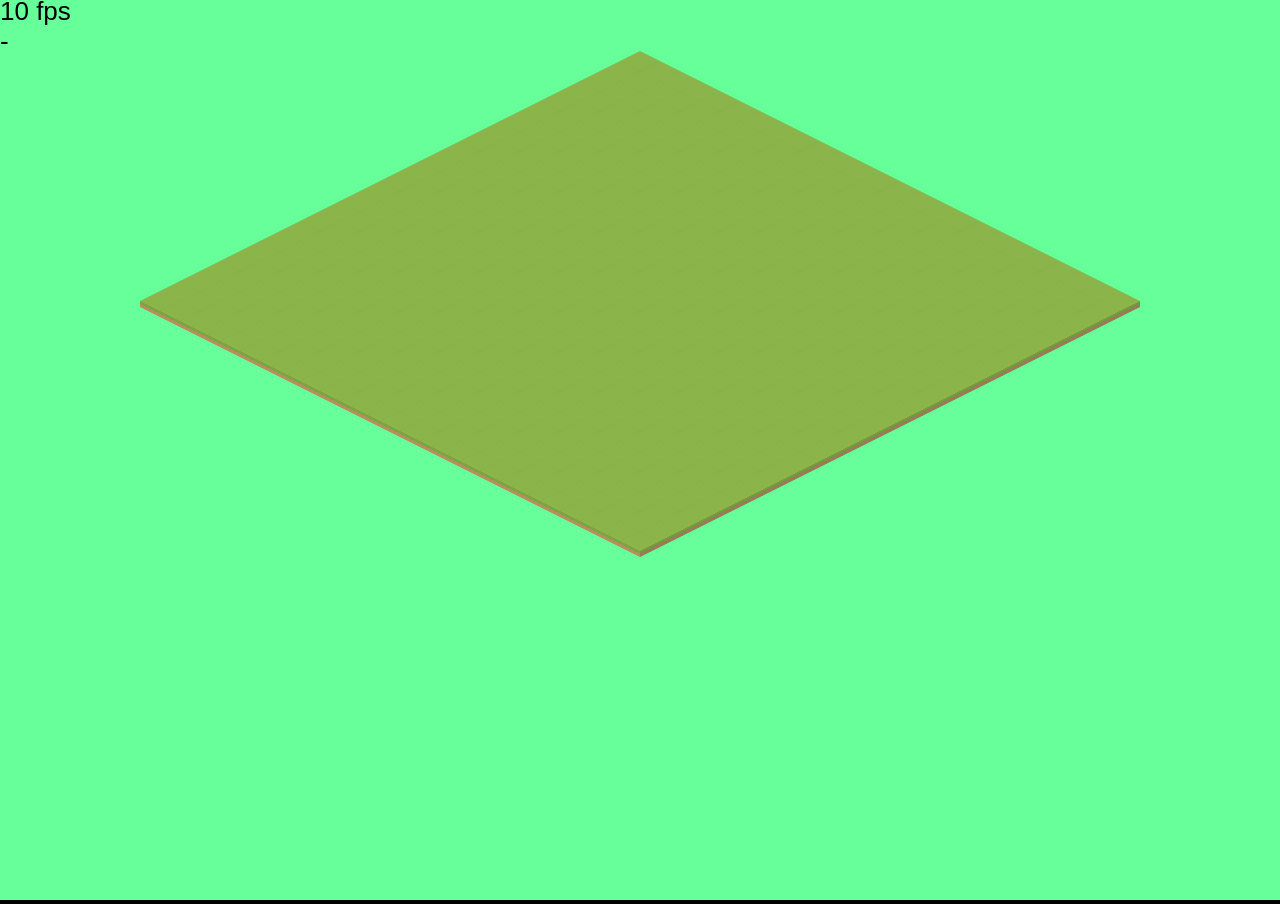
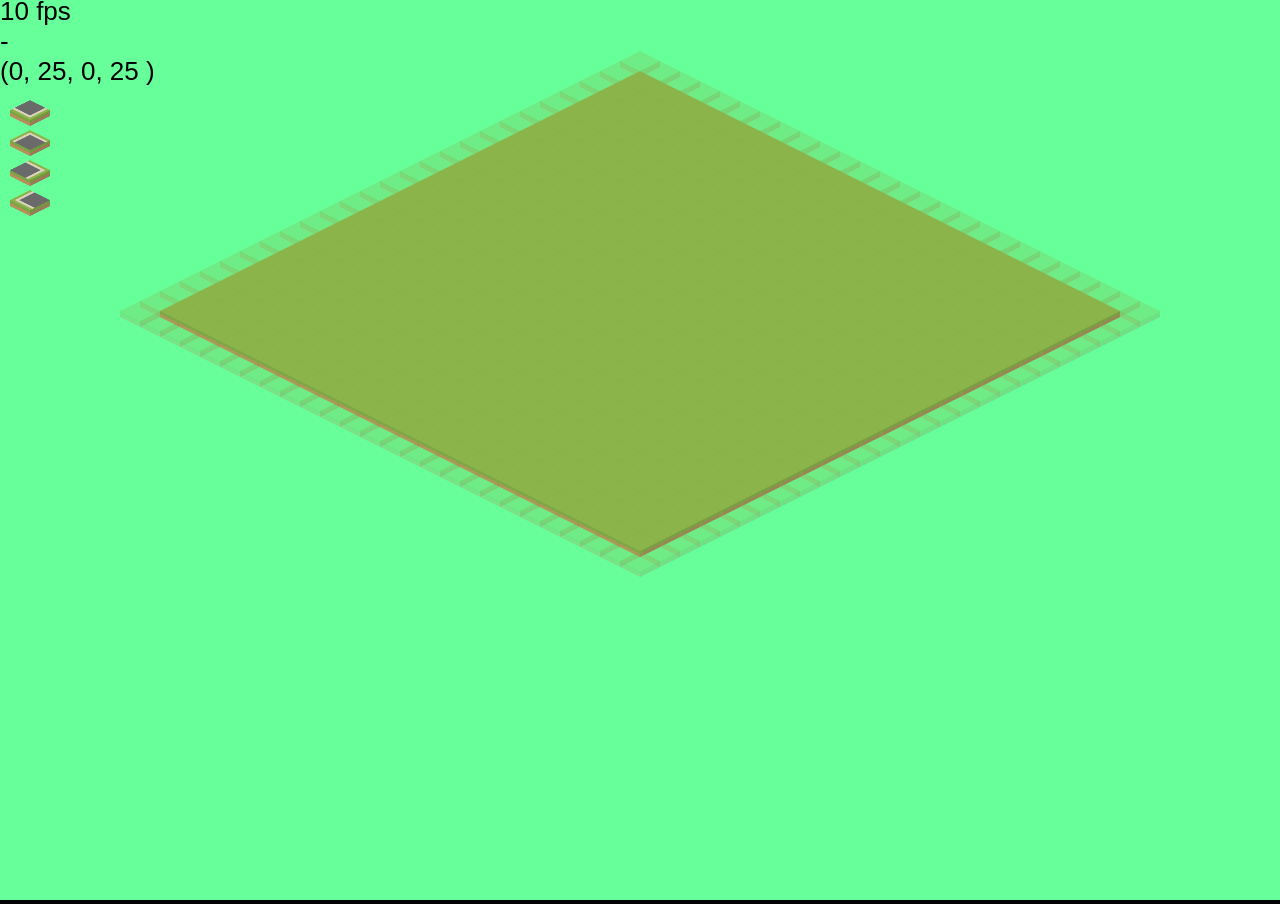
Before and after one commit to robertwaltham/isometric-generator, a plain HTML site: page generator.html in a window 1280 px wide. Drawn offline with Linux system fonts and the light colour scheme; animation ran at ten frames a second.

Commit message:
added viewport controls

```diff
--- a/generator.html
+++ b/generator.html
@@ -24,8 +24,10 @@
 
     var Generator = {
         options:{
-            tile_count_x:25,
-            tile_count_y:25,
+            view_tc_width:25,
+            view_tc_height:25,
+            tile_count_x:50,
+            tile_count_y:50,
             tile_half_x: 20,
             tile_half_y: 10,
             tile_base_scale: 0.4,
@@ -37,23 +39,47 @@
             texture_paths:{
                 dirt:"resources/road/dirt.png",
                 grass:"resources/road/grass.png",
-                lot:"resources/road/lot.png"
+                lot:"resources/road/lot.png",
+                east:"resources/road/lotCornerEast.png",
+                west:"resources/road/lotCornerWest.png",
+                north:"resources/road/lotCornerNorth.png",
+                south:"resources/road/lotCornerSouth.png"
+
             },
             texture_index:['dirt', 'grass', 'lot']
         },
         textures:[],
         tiles:[],
+        tileParent:null,
         sprites:[],
+        controls:[],
         highlightedTile:null,
+        viewOrigin:{x:0, y:0},
         text:{
             fps:null,
-            click:null
+            click:null,
+            viewport:null
         },
         time:0,
         frame_count:0,
         stage:null,
         renderer:null,
         init:function(options){
+
+            // First, checks if it isn't implemented yet.
+            if (!String.prototype.format) {
+                String.prototype.format = function() {
+                    var args = arguments;
+                    return this.replace(/{(\d+)}/g, function(match, number) {
+                        return typeof args[number] != 'undefined'
+                                ? args[number]
+                                : match
+                                ;
+                    });
+                };
+            }
+
+
             // extend options
             $.extend(this.options, {}, options);
 
@@ -64,26 +90,64 @@
                 this.textures[key] = PIXI.Texture.fromImage(this.options.texture_paths[key]);
             }
 
-            // generate tiles
-
-            var path = [{x:0,y:0}, {x:1,y:0}, {x:1,y:1}, {x:1,y:2}];
-
-            //this.lib.addPath(this.tiles, path, 'grass');
-
-
             // create an new instance of a pixi stage
             this.stage = new PIXI.Stage(0x66FF99, true);
             this.stage.interactive = true;
 
-            this.tiles = this.lib.generateTiles(this.options, this.stage);
-            console.log(this.tiles);
+            //tile parents
+            this.tileParent = new PIXI.DisplayObjectContainer();
+            this.tileParent.width = this.options.canvas_width;
+            this.tileParent.height = this.options.canvas_height;
+            this.tileParent.interactive = true;
+            this.stage.addChild(this.tileParent);
 
+            //tiles
+            this.tiles = this.lib.generateTiles(this.options, this.tileParent);
+
+
+            //text
             this.text.fps = new PIXI.Text("-", {font:"26px Arial", fill:"black"});
             this.text.click = new PIXI.Text("-", {font:"26px Arial", fill:"black"});
             this.text.click.position.y = 30;
+            var rect = this.lib.getViewRect();
+            this.text.viewport = new PIXI.Text("", {font:"26px Arial", fill:"black"});
+            this.text.viewport.position.y = 60;
 
-            this.stage.mousedown = function(data){
-                var pos = this.getMousePosition();
+            //controls
+            this.controls['north'] = new PIXI.Sprite(this.textures.north);
+            this.controls['north'].shift = {x:0, y:-1};
+
+            this.controls['south'] = new PIXI.Sprite(this.textures.south);
+            this.controls['south'].shift = {x:0, y:1};
+
+            this.controls['west'] = new PIXI.Sprite(this.textures.west);
+            this.controls['west'].shift = {x:-1, y:0};
+
+            this.controls['east'] = new PIXI.Sprite(this.textures.east);
+            this.controls['east'].shift = {x:1, y:0};
+
+
+            var i = 100;
+            for(var ctrl in this.controls){
+                this.controls[ctrl].interactive = true;
+                this.controls[ctrl].name = ctrl;
+                this.controls[ctrl].scale = new PIXI.Point(0.4, 0.4);
+                this.controls[ctrl].mousedown = function(data){
+                    Generator.lib.shiftView(this.shift.x, this.shift.y);
+
+                    this.alpha = 0.75;
+                };
+                this.controls[ctrl].mouseup = this.controls[ctrl].mouseout = function(data){
+                    this.alpha = 1;
+                };
+                this.controls[ctrl].position.y = i;
+                this.controls[ctrl].position.x = 10;
+                i += 30;
+            }
+
+
+            this.tileParent.mousedown = function(data){
+                var pos = data.getLocalPosition(this);
                 var tile = Generator.lib.isometricToOrtho(pos.x, pos.y,
                         Generator.options.tile_half_x,
                         Generator.options.tile_half_y,
@@ -100,8 +164,13 @@
                 }
             };
 
-            this.stage.addChild(this.text.fps);
-            this.stage.addChild(this.text.click);
+            for(var text_label in this.text){
+                this.stage.addChild(this.text[text_label]);
+            }
+
+            for(var control in this.controls){
+                this.stage.addChild(this.controls[control]);
+            }
 
             this.renderer = PIXI.autoDetectRenderer(this.options.canvas_width, this.options.canvas_height);
 
@@ -109,6 +178,9 @@
             document.body.appendChild(this.renderer.view);
 
             this.time = Date.now();
+
+            this.lib.shiftView(0,0);
+
             // set up renderer
             requestAnimFrame(this.lib.animate);
 
@@ -121,6 +193,45 @@
             }
         },
         lib:{
+            shiftView:function(x, y){
+                var shift = Generator.lib.orthoToIsometric(x , y, Generator.options.tile_half_x , Generator.options.tile_half_y, 0, 0 );
+
+
+                Generator.tileParent.position.x +=  shift.x;
+                Generator.tileParent.position.y +=  shift.y;
+
+                Generator.viewOrigin.x -= x;
+                Generator.viewOrigin.y -= y;
+
+                for(var col in Generator.tiles){
+                    for(var tile_index in Generator.tiles[col]){
+                        var tile = Generator.tiles[col][tile_index];
+
+                        var rect = Generator.lib.getViewRect();
+
+                        if(tile.x > rect.x1 &&  tile.x < rect.x2 &&  tile.y > rect.y1 && tile.y < rect.y2){
+                            tile.sprite.alpha = 1;
+                            tile.sprite.visible = true;
+                        }else if(((tile.x == rect.x1 || tile.x == rect.x2) && (tile.y >= rect.y1 &&tile.y <= rect.y2)) ||
+                                ((tile.y == rect.y1 || tile.y == rect.y2) && (tile.x >= rect.x1 &&tile.x <= rect.x2))){
+                            tile.sprite.alpha = 0.25;
+                            tile.sprite.visible = true;
+
+                        }else{
+                            tile.sprite.alpha = 0;
+                            tile.sprite.visible = false;
+                        }
+                    }
+                }
+                Generator.text.viewport.setText("({0}, {1}, {2}, {3} )".format(rect.x1, rect.x2, rect.y1, rect.y2));
+
+            },
+            getViewRect:function(){
+                return {x1:Generator.viewOrigin.x,
+                        x2:Generator.viewOrigin.x + Generator.options.view_tc_width,
+                        y1:Generator.viewOrigin.y,
+                        y2:Generator.viewOrigin.y + Generator.options.view_tc_height};
+            },
             generateTiles:function(options, stage){
                 var tiles = [];
                 for(var x = 0; x < options.tile_count_x; x++){
@@ -149,12 +260,6 @@
                 sprite.scale = new PIXI.Point(options.tile_base_scale, options.tile_base_scale);
 
                 return sprite;
-            },
-            addPath: function (tiles, path, texture) {
-                for (var index in path) {
-                    var path_node = path[index];
-                    tiles[path_node.x][path_node.y] = texture;
-                }
             },
             orthoToIsometric: function (x, y, half_width, half_height, offset_x, offset_y) {
                 var u = (x - y) * half_width + offset_x;
```
